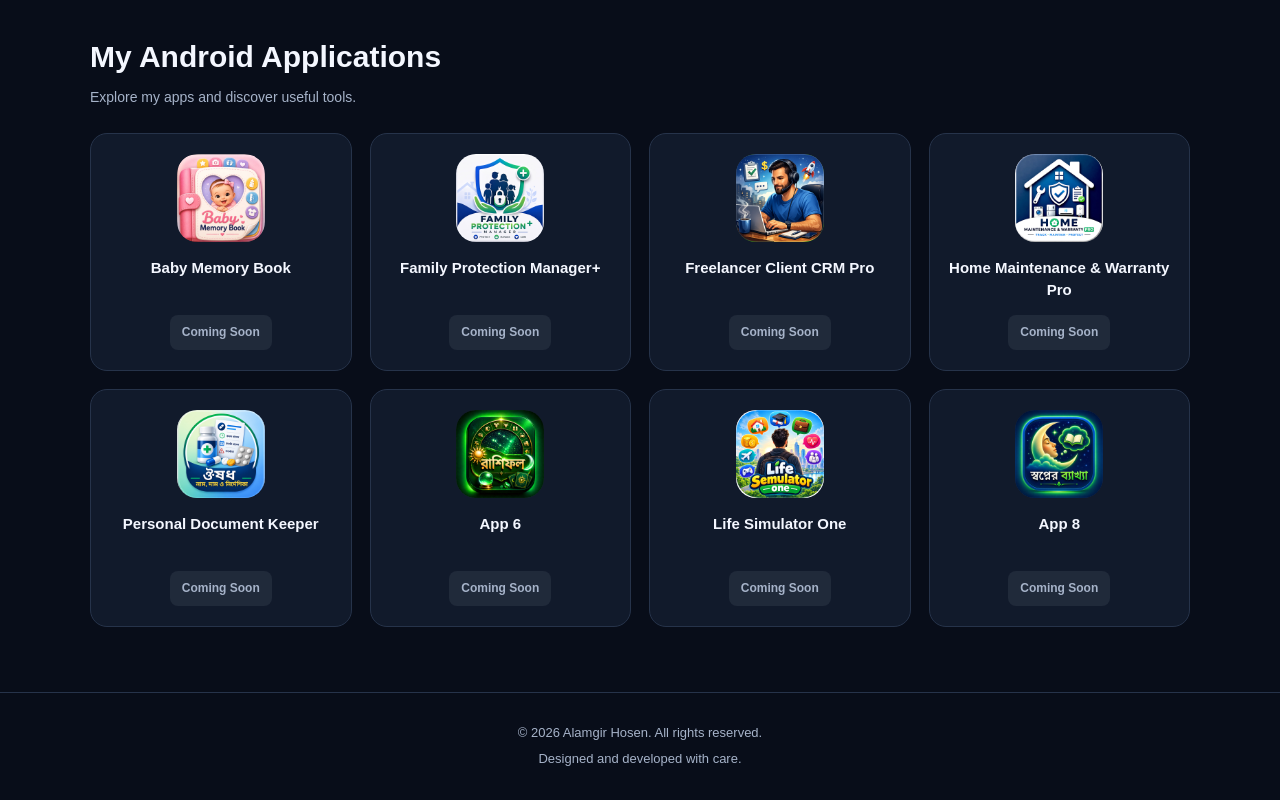
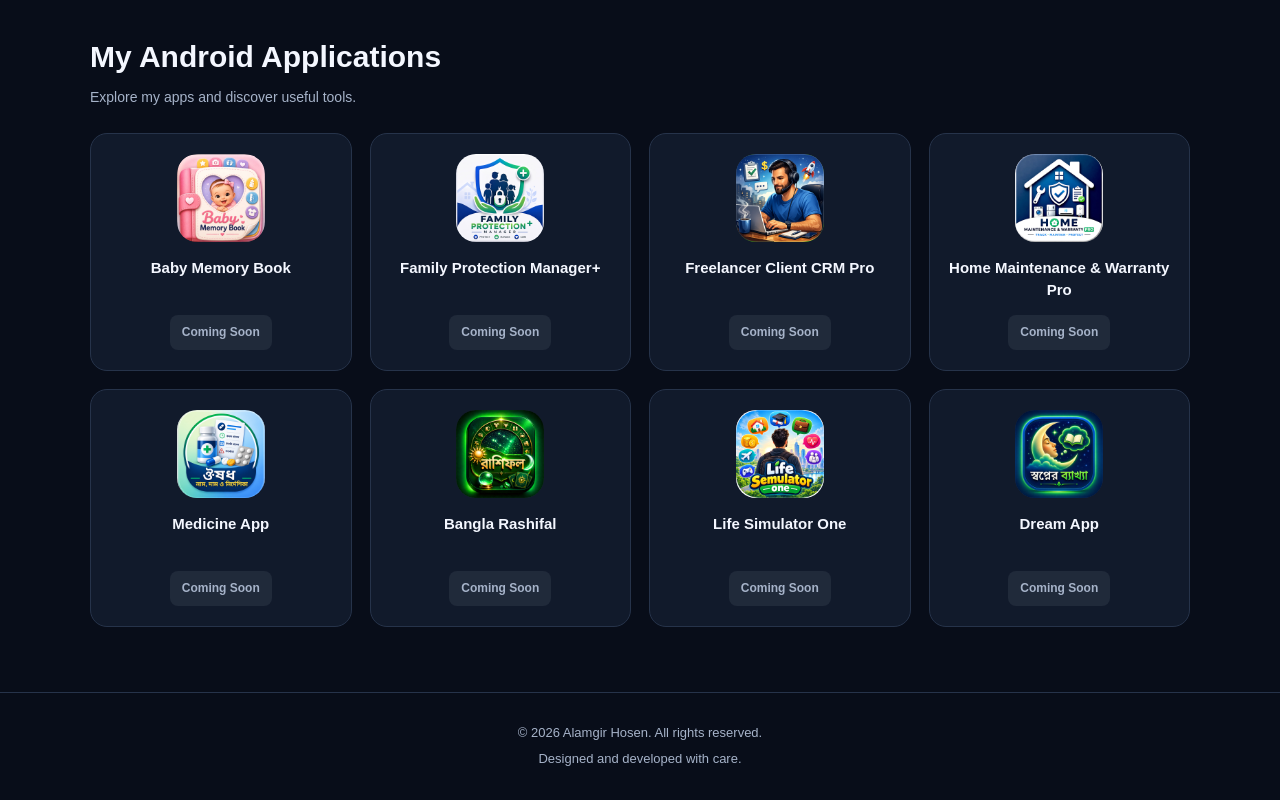
Before and after one commit to Alamgir-hosen2026/alamgir-portfolio, a plain HTML site: page index.html in a window 1280 px wide. Shown: the part 818-1618 px from the top of the page. Drawn offline with Linux system fonts and the light colour scheme.

Commit message:
Update index.html

```diff
--- a/index.html
+++ b/index.html
@@ -393,12 +393,12 @@ const apps = [
         playStoreUrl: ""
     },
     {
-        name: "Personal Document Keeper",
+        name: "Medicine App",
         logo: "app5.png.jpg",
         playStoreUrl: ""
     },
     {
-        name: "App 6",
+        name: "Bangla Rashifal",
         logo: "app6.png.jpg",
         playStoreUrl: ""
     },
@@ -408,7 +408,7 @@ const apps = [
         playStoreUrl: ""
     },
     {
-        name: "App 8",
+        name: "Dream App",
         logo: "app8.png.jpg",
         playStoreUrl: ""
     }
```
